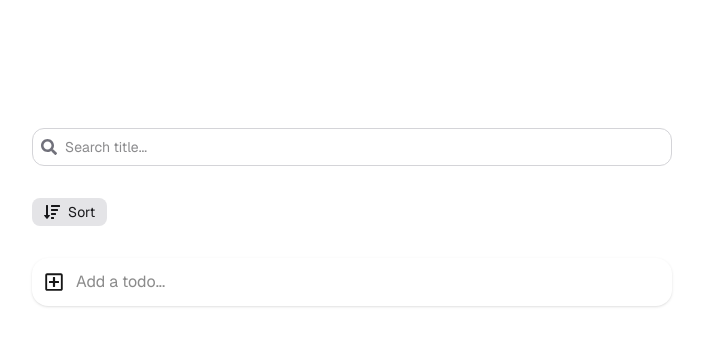
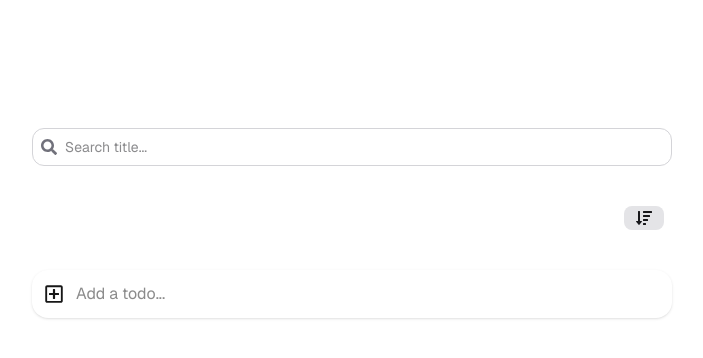
Before and after one commit to CatarinaFjallbark/todo, a Next.js app: page / in a window 1280 px wide. Shown: the top 358 px of the page, without its empty margins (288-991 px from the left). Built offline with nearby package versions, Linux system fonts and the light colour scheme.

Commit message:
Sort functionality

```diff
--- a/app/page.tsx
+++ b/app/page.tsx
@@ -52,6 +52,10 @@ export default function Home() {
     setData();
   };
 
+  const onSort = () => {
+    return sortASC ? items : [...items].reverse();
+  };
+
   const onPageChange = async (newPage: number) => {
     // close edit view
     setEdit(undefined);
@@ -71,7 +75,12 @@ export default function Home() {
     <div className="flex min-h-screen items-center justify-center bg-zinc-50 font-sans dark:bg-black">
       <main className="flex min-h-screen w-full max-w-3xl flex-col gap-8 items-center py-32 px-16 bg-white dark:bg-black sm:items-start">
         <SearchContainer value={search} onChange={setSearch} />
-        <SortContainer ascending={sortASC} onToggle={() => setSort(!sortASC)} />
+        <SortContainer
+          ascending={sortASC}
+          onToggle={() => {
+            setSort(!sortASC);
+          }}
+        />
         {edit && (
           <EditContainer
             todo={edit}
@@ -82,7 +91,7 @@ export default function Home() {
         )}
         <InputContainer onAdd={onAdd} />
         <ListContainer
-          items={items.filter((item) => item.title.startsWith(search))}
+          items={onSort().filter((item) => item.title.startsWith(search))}
           setItems={setItems}
           onEdit={(todo: ListItemData) => setEdit(todo)}
           onToggle={onToggle}
--- a/components/Sort/SortContainer.tsx
+++ b/components/Sort/SortContainer.tsx
@@ -15,12 +15,13 @@ export const SortContainer: React.FC<SortContainerProps> = ({
   };
 
   return (
-    <button
-      onClick={handleClick}
-      className="flex items-center gap-2 px-3 py-1 rounded-lg bg-zinc-200 dark:bg-zinc-800 text-zinc-900 dark:text-zinc-100 hover:bg-zinc-300 dark:hover:bg-zinc-700 transition"
-    >
-      {isAscending ? <FaSortAmountUp /> : <FaSortAmountDown />}
-      <span className="text-sm">Sort</span>
-    </button>
+    <div className="flex items-center gap-2 p-2 rounded-xl w-full">
+      <button
+        onClick={handleClick}
+        className="flex items-center gap-2 px-3 py-1 rounded-lg bg-zinc-200 dark:bg-zinc-800 text-zinc-900 dark:text-zinc-100 hover:bg-zinc-300 dark:hover:bg-zinc-700 transition ml-auto"
+      >
+        {isAscending ? <FaSortAmountUp /> : <FaSortAmountDown />}
+      </button>
+    </div>
   );
 };
```
